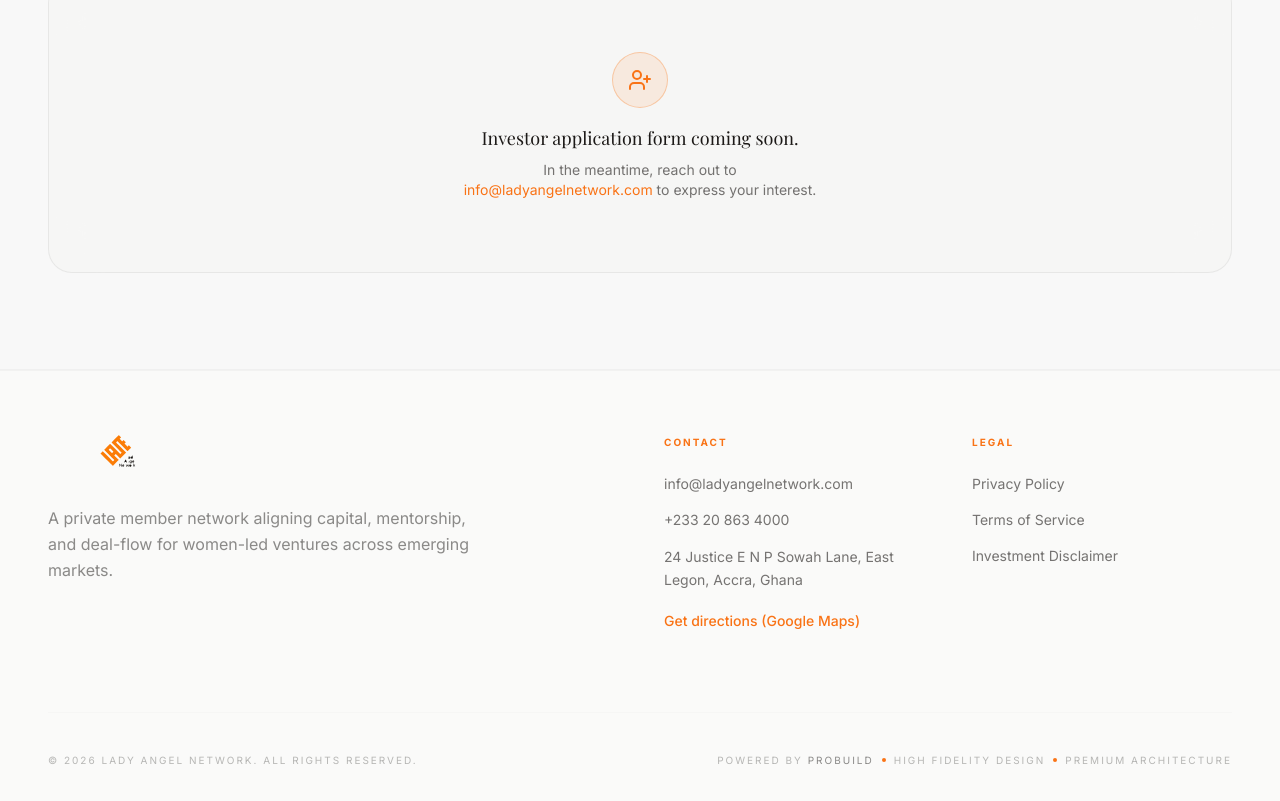
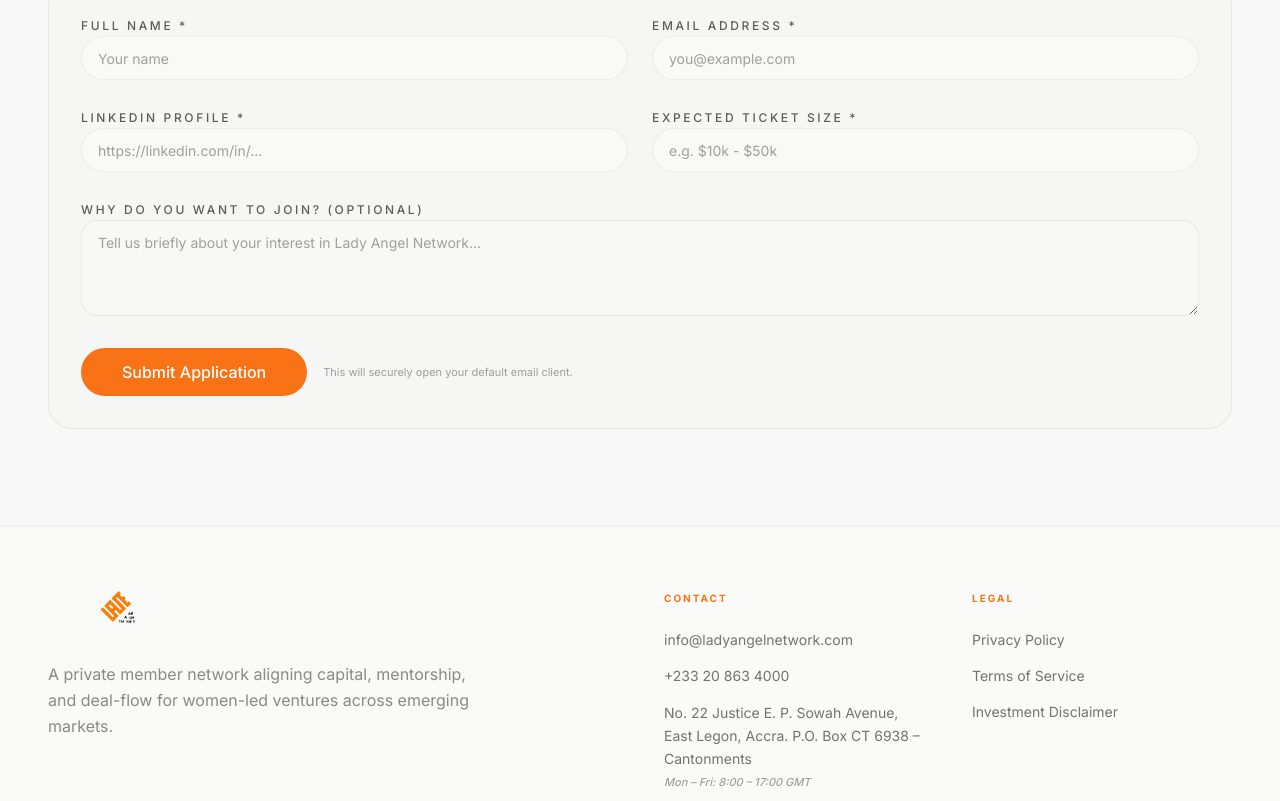
Before and after one commit to aadam-dev/lady-angel, a Next.js app: page /membership in a window 1280 px wide. Shown: the part 1039-1840 px from the top of the page. Built offline with nearby package versions, Linux system fonts and the light colour scheme; no server answers; a web font is replaced by a local one.

Commit message:
Add site address and Google Maps integration to layout and footer components.
Update the office address in the layout, include Google Maps URL for directions in the footer and main navigation, and create a new site configuration file for shared site information.

```diff
--- a/components/layout/footer.tsx
+++ b/components/layout/footer.tsx
@@ -3,6 +3,7 @@ import { Logo } from "./logo";
 import {
   SITE_GOOGLE_MAPS_URL,
   SITE_OFFICE_ADDRESS,
+  SITE_WORKING_HOURS,
 } from "@/lib/site";
 
 export function Footer() {
@@ -37,9 +38,14 @@ export function Footer() {
               >
                 +233 20 863 4000
               </a>
-              <p className="max-w-xs text-sm leading-relaxed text-foreground/60">
-                {SITE_OFFICE_ADDRESS}
-              </p>
+              <div className="space-y-1">
+                <p className="max-w-xs text-sm leading-relaxed text-foreground/60">
+                  {SITE_OFFICE_ADDRESS}
+                </p>
+                <p className="text-[11px] font-medium text-foreground/40 italic">
+                  {SITE_WORKING_HOURS}
+                </p>
+              </div>
               <a
                 href={SITE_GOOGLE_MAPS_URL}
                 target="_blank"
@@ -86,7 +92,7 @@ export function Footer() {
             <span className="text-[10px] uppercase tracking-[0.2em] text-foreground/30">
               Powered by{" "}
               <a
-                href="mailto:aadamsays@gmail.com?subject=Build%20or%20project%20enquiry%20(via%20LAN%20website)&body=Hi%2C%0A%0AI%20saw%20ProBuild%20on%20the%20Lady%20Angel%20Network%20site%20and%20would%20like%20to%20discuss%20a%20possible%20build%20or%20project.%0A%0A[Describe your project or request here]%0A%0A"
+                href="mailto:aadamsays@gmail.com?subject=Project%20Inquiry%20%7C%20Inspired%20by%20Lady%20Angel%20Network&body=Hi%20ProBuild%20Team%2C%0A%0AI%20visited%20the%20Lady%20Angel%20Network%20platform%20and%20was%20truly%20impressed%20by%20the%20design%20and%20architecture.%20I%20would%20love%20to%20discuss%20a%20potential%20project%20or%20development%20service%20for%20my%20own%20venture.%0A%0AMy%20Interest%3A%20%5BBriefly%20describe%20your%20project%20or%20needs%5D%0A%0ALooking%20forward%20to%20connecting!%0A%0ABest%20regards%2C%0A%5BYour%20Name%5D"
                 className="text-foreground/50 underline-offset-2 hover:text-primary hover:underline"
               >
                 ProBuild
--- a/components/sections/join-us-form.tsx
+++ b/components/sections/join-us-form.tsx
@@ -1,21 +1,34 @@
 "use client";
 
-import { useActionState } from "react";
+import { useState } from "react";
 import { ScrollReveal } from "@/components/motion/scroll-reveal";
 import { Button } from "@/components/ui/button";
 import { Input } from "@/components/ui/input";
-import {
-  subscribeToNewsletter,
-  type NewsletterState,
-} from "@/app/actions/newsletter";
-
-const initialState: NewsletterState = { success: false };
 
 export function JoinUsForm() {
-  const [state, formAction, isPending] = useActionState(
-    subscribeToNewsletter,
-    initialState,
-  );
+  const [success, setSuccess] = useState(false);
+  const [isPending, setIsPending] = useState(false);
+
+  const handleSubmit = (e: React.FormEvent<HTMLFormElement>) => {
+    e.preventDefault();
+    setIsPending(true);
+
+    const formData = new FormData(e.currentTarget);
+    const name = formData.get("name") as string;
+    const email = formData.get("email") as string;
+
+    const subject = encodeURIComponent("Newsletter Subscription Request");
+    const body = encodeURIComponent(
+      `Hello Lady Angel Network team,\n\nPlease add me to your newsletter.\n\nName: ${name}\nEmail: ${email}\n\nThank you.`
+    );
+
+    window.location.href = `mailto:info@ladyangelnetwork.com?subject=${subject}&body=${body}`;
+
+    setTimeout(() => {
+      setSuccess(true);
+      setIsPending(false);
+    }, 800);
+  };
 
   return (
     <ScrollReveal
@@ -39,20 +52,20 @@ export function JoinUsForm() {
         </div>
 
         <div className="rounded-3xl border border-border/80 bg-muted/70 p-6 backdrop-blur-xl">
-          {state.success ? (
+          {success ? (
             <div className="space-y-3">
               <p className="text-[11px] uppercase tracking-[0.22em] text-primary/80">
-                You&apos;re subscribed
+                You're subscribed
               </p>
               <h3 className="font-serif text-xl text-foreground">
                 Thank you for joining the Lady Angel Network community.
               </h3>
               <p className="text-sm leading-relaxed text-foreground/70">
-                We will be in touch with updates, insights, and opportunities.
+                We're redirecting you to your email client to complete the subscription.
               </p>
             </div>
           ) : (
-            <form action={formAction} className="space-y-4">
+            <form onSubmit={handleSubmit} className="space-y-4">
               <div className="grid gap-4 sm:grid-cols-2 lg:grid-cols-[1fr_1fr_auto]">
                 <div className="space-y-2">
                   <label className="text-xs font-medium uppercase tracking-[0.22em] text-foreground/70">
@@ -87,12 +100,8 @@ export function JoinUsForm() {
                   </Button>
                 </div>
               </div>
-              {state.error && (
-                <p className="text-[11px] text-red-400" role="alert">
-                  {state.error}
-                </p>
-              )}
               <p className="text-[11px] text-foreground/40">
+                This will prepare an email in your default email client.
                 We respect your privacy. Unsubscribe at any time.
               </p>
             </form>
--- a/components/sections/membership-section.tsx
+++ b/components/sections/membership-section.tsx
@@ -1,6 +1,9 @@
 "use client";
 
+import { useState } from "react";
 import { ScrollReveal } from "@/components/motion/scroll-reveal";
+import { Button } from "@/components/ui/button";
+import { Input } from "@/components/ui/input";
 
 const INVITATION_CRITERIA = [
   "Track record or clear intent to deploy personal capital into early-stage ventures.",
@@ -19,6 +22,32 @@ const MEMBER_BENEFITS = [
 ];
 
 export function MembershipSection() {
+  const [success, setSuccess] = useState(false);
+  const [isPending, setIsPending] = useState(false);
+
+  const handleSubmit = (e: React.FormEvent<HTMLFormElement>) => {
+    e.preventDefault();
+    setIsPending(true);
+
+    const formData = new FormData(e.currentTarget);
+    const name = formData.get("name") as string;
+    const email = formData.get("email") as string;
+    const ticketSize = formData.get("ticketSize") as string;
+    const linkedin = formData.get("linkedin") as string;
+    const moreInfo = formData.get("moreInfo") as string;
+
+    const subject = encodeURIComponent(`Membership Application - ${name}`);
+    const body = encodeURIComponent(
+      `Hello Lady Angel Network team,\n\nI would like to apply for membership. Here are my details:\n\nName: ${name}\nEmail: ${email}\nLinkedIn Profile: ${linkedin}\nTicket Size: ${ticketSize}\n\nAdditional Information:\n${moreInfo}\n\nThank you.`
+    );
+
+    window.location.href = `mailto:info@ladyangelnetwork.com?subject=${subject}&body=${body}`;
+
+    setTimeout(() => {
+      setSuccess(true);
+      setIsPending(false);
+    }, 800);
+  };
   const scrollToApply = () => {
     const el = document.getElementById("investor-application");
     if (el) el.scrollIntoView({ behavior: "smooth", block: "start" });
@@ -101,22 +130,68 @@ export function MembershipSection() {
               profile against our invitation criteria.
             </p>
           </div>
-          <div className="overflow-hidden rounded-3xl border border-border/80 bg-muted/70 p-6 backdrop-blur-xl">
-            <div className="flex flex-col items-center justify-center py-12 text-center">
-              <div className="mb-4 inline-flex h-14 w-14 items-center justify-center rounded-full border border-primary/30 bg-primary/10">
-                <svg xmlns="http://www.w3.org/2000/svg" width="24" height="24" viewBox="0 0 24 24" fill="none" stroke="currentColor" strokeWidth="2" strokeLinecap="round" strokeLinejoin="round" className="text-primary"><path d="M16 21v-2a4 4 0 0 0-4-4H6a4 4 0 0 0-4 4v2"/><circle cx="9" cy="7" r="4"/><line x1="19" x2="19" y1="8" y2="14"/><line x1="22" x2="16" y1="11" y2="11"/></svg>
+          <div className="rounded-3xl border border-border/80 bg-muted/70 p-6 sm:p-8 backdrop-blur-xl">
+            {success ? (
+              <div className="flex flex-col items-center justify-center py-12 text-center space-y-4">
+                <div className="inline-flex h-14 w-14 items-center justify-center rounded-full border border-primary/30 bg-primary/10">
+                  <svg xmlns="http://www.w3.org/2000/svg" width="24" height="24" viewBox="0 0 24 24" fill="none" stroke="currentColor" strokeWidth="2" strokeLinecap="round" strokeLinejoin="round" className="text-primary"><path d="M22 11.08V12a10 10 0 1 1-5.93-9.14"/><polyline points="22 4 12 14.01 9 11.01"/></svg>
+                </div>
+                <h3 className="font-serif text-2xl text-foreground">
+                  Application Initiated
+                </h3>
+                <p className="max-w-md text-sm leading-relaxed text-foreground/70">
+                  We're redirecting you to your email client with a pre-filled application. Please review and send it to our team.
+                </p>
               </div>
-              <p className="font-serif text-lg text-foreground">
-                Investor application form coming soon.
-              </p>
-              <p className="mt-2 max-w-sm text-sm text-foreground/60">
-                In the meantime, reach out to{" "}
-                <a href="mailto:info@ladyangelnetwork.com" className="text-primary underline-offset-2 hover:underline">
-                  info@ladyangelnetwork.com
-                </a>{" "}
-                to express your interest.
-              </p>
-            </div>
+            ) : (
+              <form onSubmit={handleSubmit} className="space-y-6">
+                <div className="grid gap-6 sm:grid-cols-2">
+                  <div className="space-y-2">
+                    <label className="text-xs font-medium uppercase tracking-[0.22em] text-foreground/70">
+                      Full Name *
+                    </label>
+                    <Input name="name" required placeholder="Your name" />
+                  </div>
+                  <div className="space-y-2">
+                    <label className="text-xs font-medium uppercase tracking-[0.22em] text-foreground/70">
+                      Email Address *
+                    </label>
+                    <Input name="email" type="email" required placeholder="you@example.com" />
+                  </div>
+                  <div className="space-y-2">
+                    <label className="text-xs font-medium uppercase tracking-[0.22em] text-foreground/70">
+                      LinkedIn Profile *
+                    </label>
+                    <Input name="linkedin" required placeholder="https://linkedin.com/in/..." />
+                  </div>
+                  <div className="space-y-2">
+                    <label className="text-xs font-medium uppercase tracking-[0.22em] text-foreground/70">
+                      Expected Ticket Size *
+                    </label>
+                    <Input name="ticketSize" required placeholder="e.g. $10k - $50k" />
+                  </div>
+                  <div className="sm:col-span-2 space-y-2">
+                    <label className="text-xs font-medium uppercase tracking-[0.22em] text-foreground/70">
+                      Why do you want to join? (Optional)
+                    </label>
+                    <textarea
+                      name="moreInfo"
+                      className="flex h-24 w-full rounded-2xl border border-border/80 bg-background/50 px-4 py-3 text-sm ring-offset-background placeholder:text-foreground/40 focus-visible:outline-none focus-visible:ring-2 focus-visible:ring-ring focus-visible:ring-offset-2 disabled:cursor-not-allowed disabled:opacity-50 transition-colors"
+                      placeholder="Tell us briefly about your interest in Lady Angel Network..."
+                    />
+                  </div>
+                </div>
+
+                <div className="pt-2 flex flex-col sm:flex-row items-center gap-4">
+                  <Button type="submit" size="lg" disabled={isPending} className="w-full sm:w-auto rounded-full px-10">
+                    {isPending ? "Preparing..." : "Submit Application"}
+                  </Button>
+                  <p className="text-[11px] text-foreground/40 text-center sm:text-left">
+                    This will securely open your default email client.
+                  </p>
+                </div>
+              </form>
+            )}
           </div>
         </div>
       </div>
--- a/lib/site.ts
+++ b/lib/site.ts
@@ -1,6 +1,8 @@
 /** Shared site copy and external URLs for contact / location. */
 export const SITE_OFFICE_ADDRESS =
-  "24 Justice E N P Sowah Lane, East Legon, Accra, Ghana";
+  "No. 22 Justice E. P. Sowah Avenue, East Legon, Accra. P.O. Box CT 6938 – Cantonments";
+
+export const SITE_WORKING_HOURS = "Mon – Fri: 8:00 – 17:00 GMT";
 
 export const SITE_GOOGLE_MAPS_URL =
   "https://maps.app.goo.gl/5U888erhzToA1bEH9";
```
Also changed, not shown: public/network-platform-evolution.jpg.
